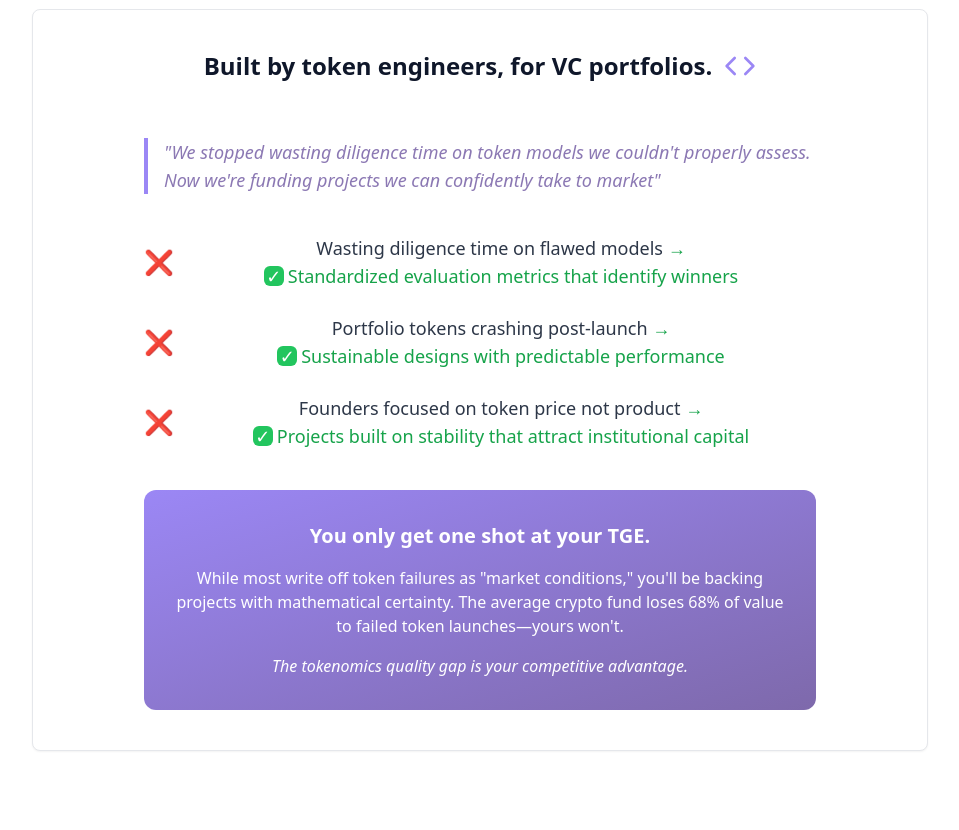
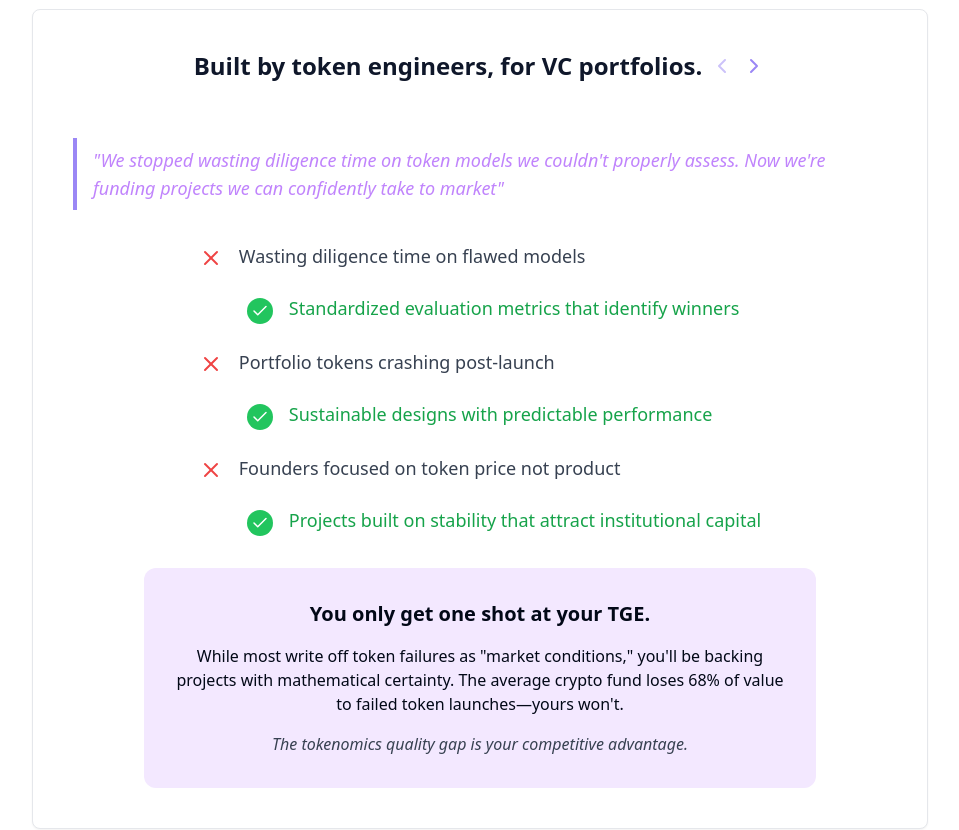
Before and after one commit to FrostyFruit/tokenise-vc-1, a React (Vite) app: page / in a window 1280 px wide. Shown: the part 1940-2770 px from the top of the page, without its empty margins (160-1119 px from the left). Built offline with nearby package versions, Linux system fonts and the light colour scheme.

Commit message:
Refactor: Update Why Tokenise section

```diff
--- a/src/components/VideoSection.tsx
+++ b/src/components/VideoSection.tsx
@@ -6,13 +6,6 @@ import { Play } from 'lucide-react';
 
 const VideoSection: React.FC = () => {
   const [videoLoaded, setVideoLoaded] = useState(false);
-
-  const handleScrollToBooking = () => {
-    const bookingSection = document.getElementById('booking-section');
-    if (bookingSection) {
-      bookingSection.scrollIntoView({ behavior: 'smooth' });
-    }
-  };
 
   return (
     <section className="py-16 md:py-24 px-6 md:px-12 flex flex-col items-center relative overflow-hidden">
--- a/src/components/WhySection.tsx
+++ b/src/components/WhySection.tsx
@@ -1,6 +1,6 @@
 
 import React from 'react';
-import { Code, X, Check } from 'lucide-react';
+import { ChevronLeft, ChevronRight, X, Check } from 'lucide-react';
 
 const WhySection: React.FC = () => {
   return (
@@ -10,38 +10,70 @@ const WhySection: React.FC = () => {
 
         <div className="bg-white rounded-lg border border-gray-200 p-8 md:p-10 mb-16 shadow-sm">
           <div className="flex flex-col space-y-8">
-            <div className="mb-6 flex justify-center items-center">
+            <div className="flex items-center justify-center space-x-2 mb-6">
               <h3 className="text-2xl font-bold text-tokenise-black">Built by token engineers, for VC portfolios.</h3>
-              <Code size={32} className="text-tokenise-purple ml-3" />
-            </div>
-
-            <p className="text-lg italic text-tokenise-deep-purple/90 mb-8 border-l-4 border-tokenise-purple pl-4 text-left mx-auto max-w-2xl">
-              "We stopped wasting diligence time on token models we couldn't properly assess. Now we're funding projects we can confidently take to market"
-            </p>
-
-            <div className="space-y-6 max-w-2xl mx-auto text-center py-2">
-              <div className="flex items-center justify-center gap-3">
-                <span className="text-red-500 text-2xl font-bold">❌</span>
-                <span className="text-tokenise-deep-blue text-lg">Wasting diligence time on flawed models <span className="text-green-600 font-medium">→ <span className="inline-flex items-center"><span className="bg-green-500 text-white rounded-md w-5 h-5 inline-flex justify-center items-center mr-1">✓</span> Standardized evaluation metrics that identify winners</span></span></span>
-              </div>
-
-              <div className="flex items-center justify-center gap-3">
-                <span className="text-red-500 text-2xl font-bold">❌</span>
-                <span className="text-tokenise-deep-blue text-lg">Portfolio tokens crashing post-launch <span className="text-green-600 font-medium">→ <span className="inline-flex items-center"><span className="bg-green-500 text-white rounded-md w-5 h-5 inline-flex justify-center items-center mr-1">✓</span> Sustainable designs with predictable performance</span></span></span>
-              </div>
-
-              <div className="flex items-center justify-center gap-3">
-                <span className="text-red-500 text-2xl font-bold">❌</span>
-                <span className="text-tokenise-deep-blue text-lg">Founders focused on token price not product <span className="text-green-600 font-medium">→ <span className="inline-flex items-center"><span className="bg-green-500 text-white rounded-md w-5 h-5 inline-flex justify-center items-center mr-1">✓</span> Projects built on stability that attract institutional capital</span></span></span>
+              <div className="flex space-x-2">
+                <ChevronLeft className="text-tokenise-purple opacity-50 cursor-pointer hover:opacity-100" />
+                <ChevronRight className="text-tokenise-purple cursor-pointer" />
               </div>
             </div>
 
-            <div className="mt-12 py-8 px-6 bg-gradient-to-br from-tokenise-purple to-tokenise-deep-purple rounded-xl text-center mx-auto max-w-2xl text-white">
+            <div className="border-l-4 border-tokenise-purple pl-4 py-2 mb-8">
+              <p className="text-lg italic text-purple-400">
+                "We stopped wasting diligence time on token models we couldn't properly assess. Now we're funding projects we can confidently take to market"
+              </p>
+            </div>
+
+            <div className="space-y-6 max-w-2xl mx-auto">
+              <div className="flex items-start space-x-4">
+                <div className="flex-shrink-0 mt-1">
+                  <X size={24} className="text-red-500" />
+                </div>
+                <p className="text-lg text-gray-700">Wasting diligence time on flawed models</p>
+              </div>
+
+              <div className="flex items-start space-x-4 ml-12">
+                <div className="flex-shrink-0 mt-1 bg-green-500 rounded-full p-1">
+                  <Check size={18} className="text-white" />
+                </div>
+                <p className="text-lg text-green-600">Standardized evaluation metrics that identify winners</p>
+              </div>
+
+              <div className="flex items-start space-x-4">
+                <div className="flex-shrink-0 mt-1">
+                  <X size={24} className="text-red-500" />
+                </div>
+                <p className="text-lg text-gray-700">Portfolio tokens crashing post-launch</p>
+              </div>
+
+              <div className="flex items-start space-x-4 ml-12">
+                <div className="flex-shrink-0 mt-1 bg-green-500 rounded-full p-1">
+                  <Check size={18} className="text-white" />
+                </div>
+                <p className="text-lg text-green-600">Sustainable designs with predictable performance</p>
+              </div>
+
+              <div className="flex items-start space-x-4">
+                <div className="flex-shrink-0 mt-1">
+                  <X size={24} className="text-red-500" />
+                </div>
+                <p className="text-lg text-gray-700">Founders focused on token price not product</p>
+              </div>
+
+              <div className="flex items-start space-x-4 ml-12">
+                <div className="flex-shrink-0 mt-1 bg-green-500 rounded-full p-1">
+                  <Check size={18} className="text-white" />
+                </div>
+                <p className="text-lg text-green-600">Projects built on stability that attract institutional capital</p>
+              </div>
+            </div>
+
+            <div className="mt-10 py-8 px-6 bg-purple-100 rounded-xl text-center mx-auto max-w-2xl">
               <h4 className="text-xl font-bold mb-4">You only get one shot at your TGE.</h4>
               <p className="mb-4">
                 While most write off token failures as "market conditions," you'll be backing projects with mathematical certainty. The average crypto fund loses 68% of value to failed token launches—yours won't.
               </p>
-              <p className="italic font-medium">
+              <p className="italic font-medium text-gray-700">
                 The tokenomics quality gap is your competitive advantage.
               </p>
             </div>
```
